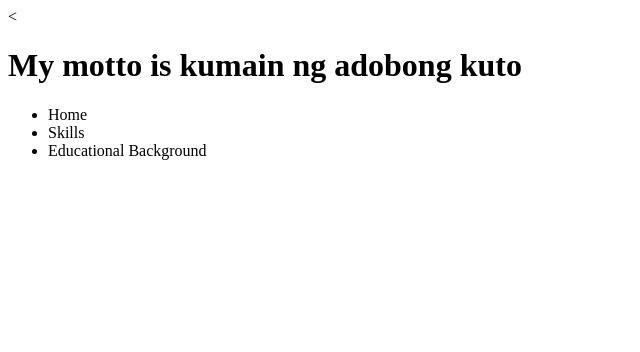
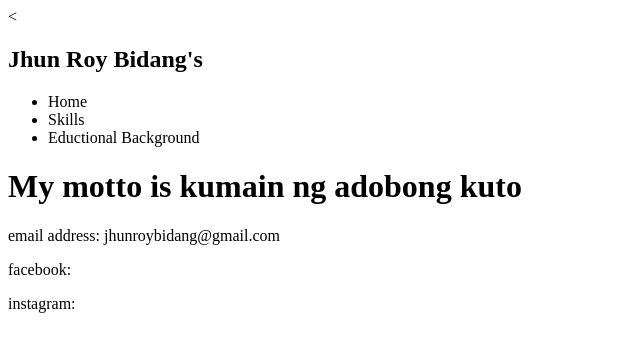
Before and after one commit to frostbite32/WebTech2g, a plain HTML site: page Resume/html/index.html in a window 1280 px wide. Shown: the whole page, without its empty margins (0-640 px from the left). Drawn offline with Linux system fonts and the light colour scheme.

Commit message:
New stylesheet has been commited

```diff
--- /dev/null
+++ b/Resume/css/StyleSheet.css
@@ -0,0 +1,11 @@
+body{
+	background-image: url();
+}
+
+h1{
+	text-align: center;
+	font-size: 20pt;
+	color: #000099
+	margin-button:5x;
+	text-decoration: bold;
+}
--- a/Resume/html/index.html
+++ b/Resume/html/index.html
@@ -1,17 +1,37 @@
 <!DOCTYPE html>
 <<html>
+
+
 <head>
+	<meta charset = "utf -8">
+	<meta name = "viewport" content = "width=device-width, initial-scale = 1">
 	<title>Web Technologies 2G</title>
+
 </head>
+
 <body>
+
+	<header >
+		<h2>Jhun Roy Bidang's</h2>
+
+		<nav>
+			<ul>
+			<li>Home </li>
+			<li>Skills</li>
+			<li>Eductional Background</li>
+		</ul>
+		</nav>
+
+	</header>
+
+
 	<h1>My motto is kumain ng adobong kuto</h1>
 
-<nav>
-	<ul>
-		<li>Home</li>
-		<li>Skills</li>
-		<li>Educational Background</li>
-	</ul>
-</nav>
+
+	<footer>
+		<p> email address:  jhunroybidang@gmail.com </p>
+		<p> facebook: </p>
+		<p> instagram: </p>
+	</footer>
 </body>
 </html>
```
